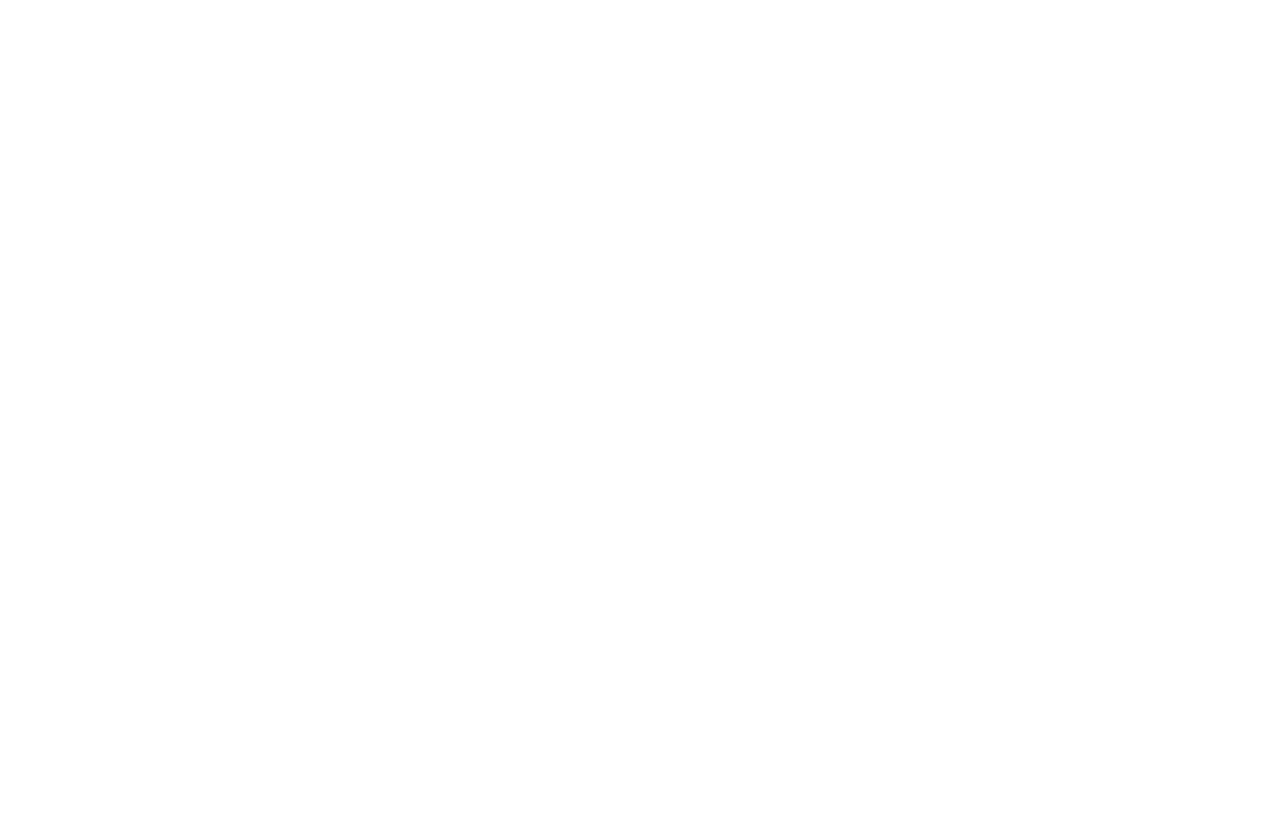
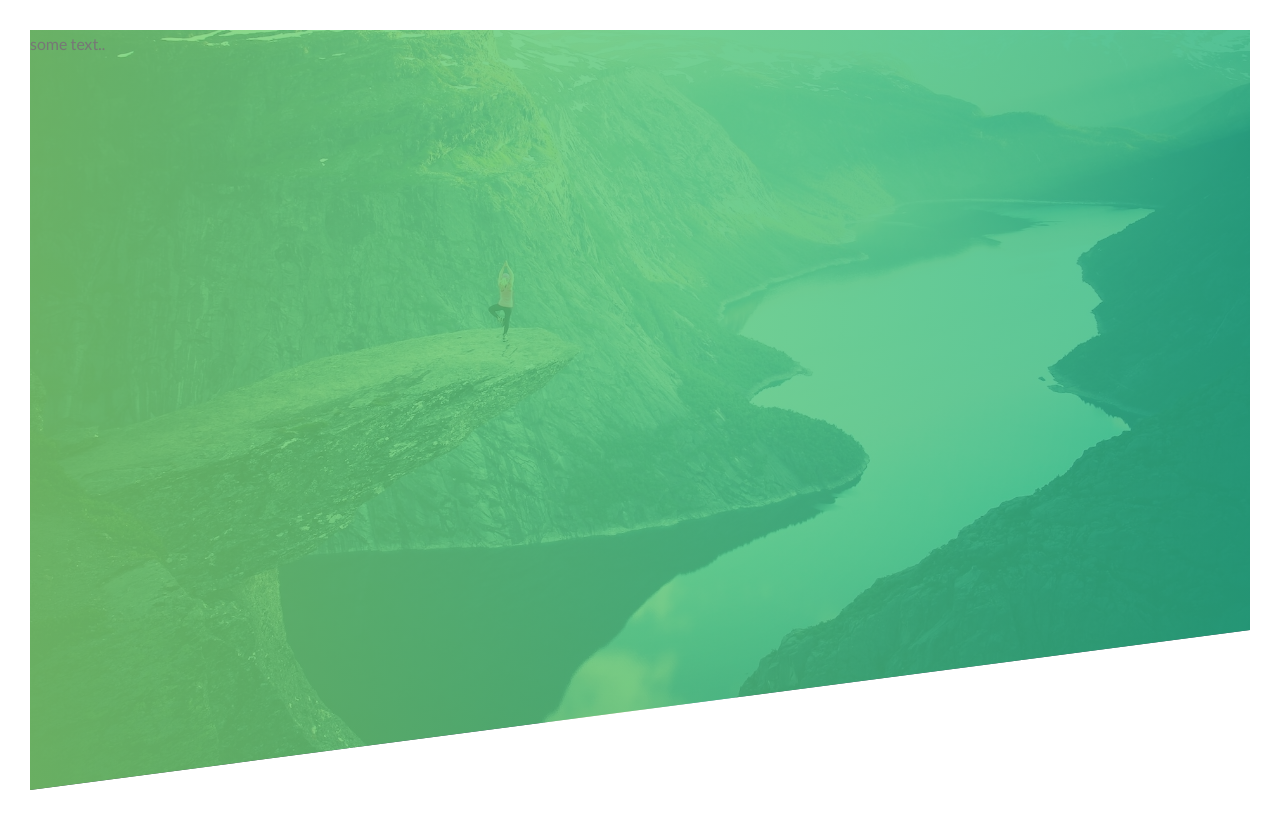
Before and after one commit to ZobairQ/natours, a plain HTML site: page index.html in a window 1280 px wide. Drawn offline with Linux system fonts and the light colour scheme.

Commit message:
Building the header - Hero image and gradient overlay added. - css-clip with a polygon added

```diff
--- a/css/style.css
+++ b/css/style.css
@@ -6,3 +6,26 @@ Medium green: #55c57a
 Dark green: #28b485
 
 */
+
+* {
+    margin: 0;
+    padding: 0;
+    box-sizing: border-box;
+}
+
+body{
+    font-family: 'Lato', Arial, Helvetica, sans-serif;
+    font-weight: 400;
+    font-size:16px;
+    line-height: 1.7;
+    color:#777;
+    padding: 30px;
+}
+
+.header {
+    height: 95vh;
+    background-image: linear-gradient(to right,#7ed56fcc,#28b485cc), url("../img/hero.jpg");
+    background-size: cover;
+    background-position: top;
+    clip-path: polygon(0 0, 100% 0, 100% 75vh, 0 100%);
+}
--- a/index.html
+++ b/index.html
@@ -12,7 +12,9 @@
         <title>Natours | Exciting tours for adventurous people</title>
     </head>
     <body>
-
+        <header class="header">
+            some text..
+        </header>
 
     </body>
 </html>
```
